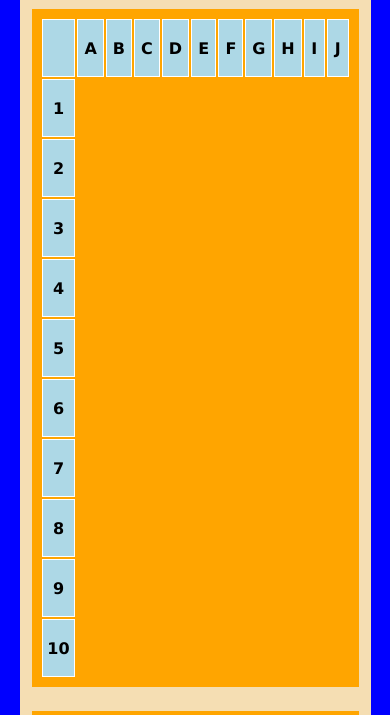
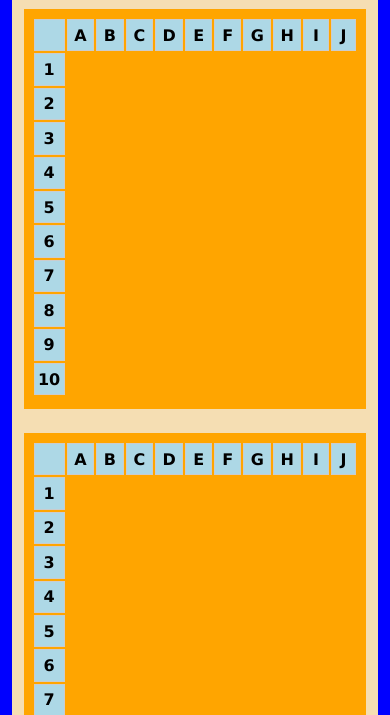
Before and after one commit to Th3-Ian/battleship, a website built with webpack: page src/index.html in a window 390 px wide. Shown: the part 61-776 px from the top of the page. Built offline with nearby package versions, Linux system fonts and the light colour scheme.

Commit message:
added responsiveness to UI

```diff
--- a/src/styles/main.scss
+++ b/src/styles/main.scss
@@ -23,7 +23,7 @@ section {
 }
 
 .main-body {
-	width: 90%;
+	width: 94%;
 	display: flex;
 	flex-wrap: wrap;
 	justify-content: center;
@@ -70,3 +70,42 @@ th {
 	margin: auto;
 	padding: 16px;
 }
+
+
+@media (max-width: 1330px) {
+	.main-body {
+		width: 94%;
+		display: flex;
+		justify-content: center;
+		margin: auto;
+	}
+
+	section {
+		width: 400px;
+		height: 400px;
+	}
+
+	table {
+		width: 100%;
+		padding: 8px 8px 0 8px;
+	}
+
+	td, th {
+		border: 3px solid black;
+		width: 8.6%;
+		position: relative;
+		text-align: center;
+
+	}
+	td:after {
+		content: '';
+		display: block;
+		margin-top: 12px;
+	}
+	td, th {
+		width: 2rem;
+		height: 1.9rem;
+		border: 1px solid #ccc;
+		text-align: center;
+	}
+}
```
Also changed, not shown: dist/main.js.
